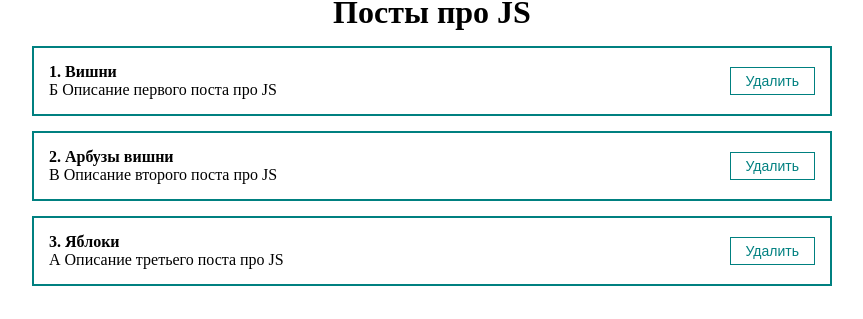
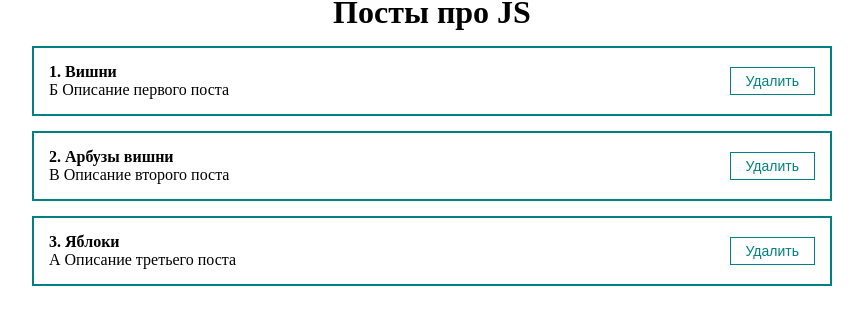
Before and after one commit to edembl4m/Blog, a React (Create React App) app: page / in a window 1280 px wide. Shown: the part 152-471 px from the top of the page, without its empty margins (208-1071 px from the left). Built offline with nearby package versions, Linux system fonts and the light colour scheme.

Commit message:
custom hook

```diff
--- a/src/App.js
+++ b/src/App.js
@@ -1,9 +1,10 @@
-import React, { useMemo, useState } from "react";
+import React, { useState } from "react";
 import PostFilter from "./components/PostFilter";
 import PostForm from "./components/PostForm";
 import PostList from "./components/PostList";
 import Button from "./components/UI/Button/Button";
 import Modal from "./components/UI/Modal/Modal";
+import { usePosts } from "./hooks/usePosts";
 import './styles/App.css';
 
 
@@ -11,29 +12,15 @@
 
   const[posts, setPosts] = useState(
     [
-      {id: 1, title: 'Вишни', body: 'Б Описание первого поста про JS'},
-      {id: 2, title: 'Арбузы вишни', body: 'В Описание второго поста про JS'},
-      {id: 3, title: 'Яблоки', body: 'А Описание третьего поста про JS'}
+      {id: 1, title: 'Вишни', body: 'Б Описание первого поста'},
+      {id: 2, title: 'Арбузы вишни', body: 'В Описание второго поста'},
+      {id: 3, title: 'Яблоки', body: 'А Описание третьего поста'}
     ]
   );
 
   const [filter, setFilter] = useState({sort: '', query: ''});
   const [modal, setModal] = useState(false);
-
-
-  const sortedPosts = useMemo(() => {
-    console.log("ОТРАБОТАЛА ФУНКЦИЯ СОРТЕД ПОСТ!");
-    if(filter.sort) {
-      return [...posts].sort((a, b) => a[filter.sort].localeCompare(b[filter.sort])); //сортировка выбранным способом
-    }
-
-    return posts;
-  }, [filter.sort, posts])
-
-
-  const sortedAndSearchedPosts = useMemo(() => {
-    return sortedPosts.filter(post => post.title.toLowerCase().includes(filter.query));
-  }, [filter.query, sortedPosts])
+  const sortedAndSearchedPosts = usePosts(posts, filter.sort, filter.query);
 
 
   const createPost = (newPost) => {
--- /dev/null
+++ b/src/hooks/usePosts.jsx
@@ -0,0 +1,24 @@
+import { useMemo } from "react";
+
+export const useSortedPosts = (posts, sort) => {    //арг: список постов, способ сортировки
+    const sortedPosts = useMemo(() => {
+        if(sort) {
+          return [...posts].sort((a, b) => a[sort].localeCompare(b[sort])); //сортировка выбранным способом
+        }
+
+        return posts;
+      }, [sort, posts])
+
+      return sortedPosts;
+}
+
+
+export const usePosts = (posts, sort, query) => {   //арг: список постов, способ сортировки, поисковой запрос
+    const sortedPosts = useSortedPosts(posts, sort);
+
+    const sortedAndSearchedPosts = useMemo(() => {
+        return sortedPosts.filter(post => post.title.toLowerCase().includes(query));
+    }, [query, sortedPosts])
+
+    return sortedAndSearchedPosts;
+}
```
